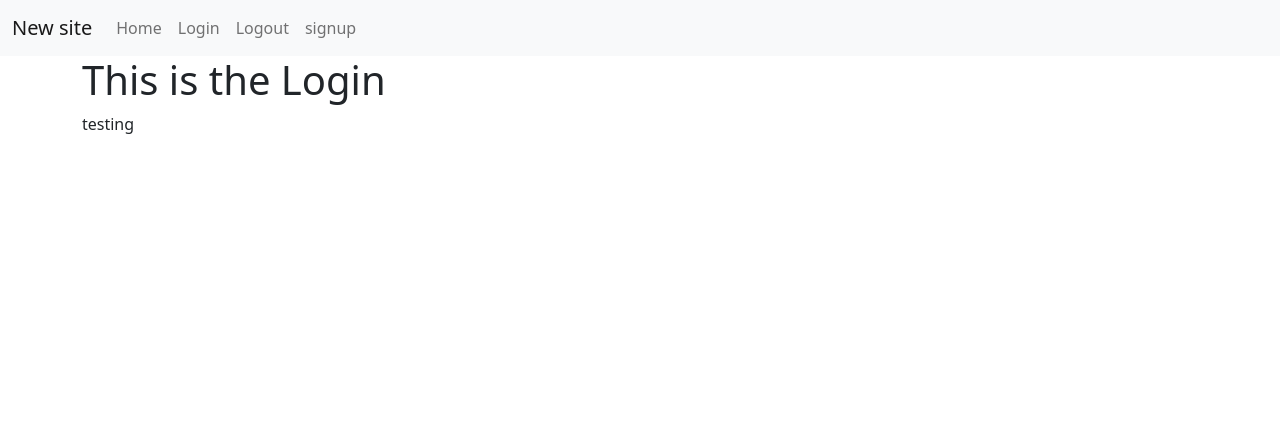
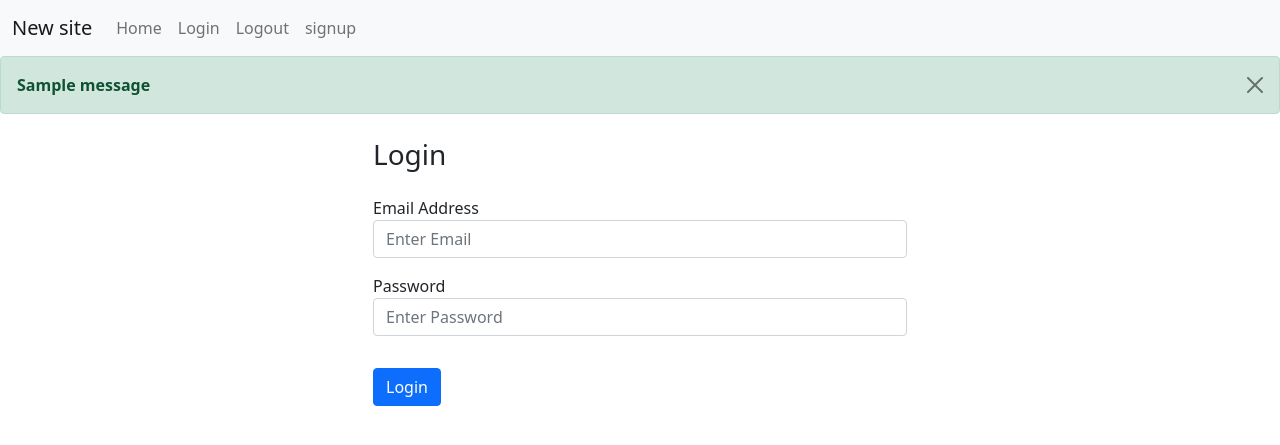
Before and after one commit to LeonErasmusCh/flask-jinja-tamplate, a Flask app: page /login in a window 1280 px wide. Shown: the top 445 px of the page. Run offline with Flask 2, Linux system fonts and the light colour scheme; one stand-in notice (Sample message) is shown.

Commit message:
alerts for register form

```diff
--- a/website/auth.py
+++ b/website/auth.py
@@ -1,15 +1,35 @@
-from flask import Blueprint, render_template
+from flask import Blueprint, render_template, request, flash
 
 auth = Blueprint('auth', __name__)
 
-@auth.route('/login')
+@auth.route('/login', methods=['GET', 'POST'])
 def login():
+    data = request.form
+    print(data)
     return render_template("login.html", text="testing")
 
 @auth.route('/logout')
 def logout():
     return "<h1>Logout</h1>"
 
-@auth.route('/sign-up')
+@auth.route('/sign-up', methods=['GET', 'POST'])
 def sign_up():
+    if request.method == 'POST':
+        email = request.form.get('email')
+        firstName = request.form.get('firstName')
+        password1 = request.form.get('password1')
+        password2 = request.form.get('password2')
+
+        if len(email) < 4:
+            flash('Email must be greater than 4 characters', category ='error')
+        elif len(firstName) < 2:
+            flash('First name must be greater than 1 character', category ='error')
+        elif password1 != password2:
+            flash('Passwords don\'t match', category ='error')
+        elif len(password1) < 7:
+            flash('Password must be at least 7 characters', category ='error')
+        else:
+            #add user to database
+            flash('Account created!', category ='success')
+
     return render_template("signup.html")
--- a/website/templates/base.html
+++ b/website/templates/base.html
@@ -24,11 +24,32 @@
           </div>
         </div>
       </nav>
+      {% with messages = get_flashed_messages(with_categories = true) %}
+      {% if messages %}
+      {% endif %}
+      {% for category, message in messages %}
+      {% if category == "error" %}
+      <div class="alert alert-warning alert-dismissible fade show" role="alert">
+        <strong>{{ message }}</strong> You should check in on some of those fields below.
+        <button type="button" class="btn-close" data-bs-dismiss="alert" aria-label="Close"></button>
+      </div>
+        {% else %}
+        <div class="alert alert-success alert-dismissible fade show" role="alert">
+            <strong>{{ message }}</strong>
+            <button type="button" class="btn-close" data-bs-dismiss="alert" aria-label="Close"></button>
+          </div>
+      {% endif %}
+      {% endfor %}
+      {% endwith %}
+
     <div class="container">
         {% block content %}
         this is a page
         {% endblock %}
 
     </div>
+
+
+    <script src="https://cdn.jsdelivr.net/npm/bootstrap@5.0.2/dist/js/bootstrap.bundle.min.js" integrity="sha384-MrcW6ZMFYlzcLA8Nl+NtUVF0sA7MsXsP1UyJoMp4YLEuNSfAP+JcXn/tWtIaxVXM" crossorigin="anonymous"></script>
 </body>
 </html>
--- a/website/templates/login.html
+++ b/website/templates/login.html
@@ -1,6 +1,23 @@
 {% extends "base.html" %}
 {% block title %} Login {% endblock %}
+
 {% block content %}
-<h1>This is the Login</h1>
-{{ text }}
+<div class="container w-50">
+<form method="post">
+    <h3 class="my-4">Login</h3>
+    <div class="form-group my-3">
+        <label for="email">Email Address</label>
+        <input type="email" class="form-control" id="email" name="email" placeholder="Enter Email">
+
+    <div class="form-group my-3"">
+        <label for="password1">Password</label>
+        <input type="password1" class="form-control" id="password1" name="password1" placeholder="Enter Password">
+    </div>
+
+    <div>
+        <button class="btn btn-primary my-3" type="submit">Login</button>
+    </div>
+
+</form>
+</div>
 {% endblock %}
--- a/website/templates/signup.html
+++ b/website/templates/signup.html
@@ -2,7 +2,7 @@
 {% block title %} Signup {% endblock %}
 
 {% block content %}
-<div class="container w-50">
+<div class="container">
 <form method="post">
     <h3 class="my-4">Signup</h3>
     <div class="form-group my-3">
@@ -18,7 +18,7 @@
         <input type="password1" class="form-control" id="password1" name="password1" placeholder="Enter Password">
     </div>
     <div class="form-group my-3"">
-        <label for="password1">Password (Confirm)</label>
+        <label for="password2">Password (Confirm)</label>
         <input type="password2" class="form-control" id="password2" name="password2" placeholder="Enter Password (confirm)">
     </div>
     <div>
@@ -26,5 +26,5 @@
     </div>
 
 </form>
-</div>
+
 {% endblock %}
```
